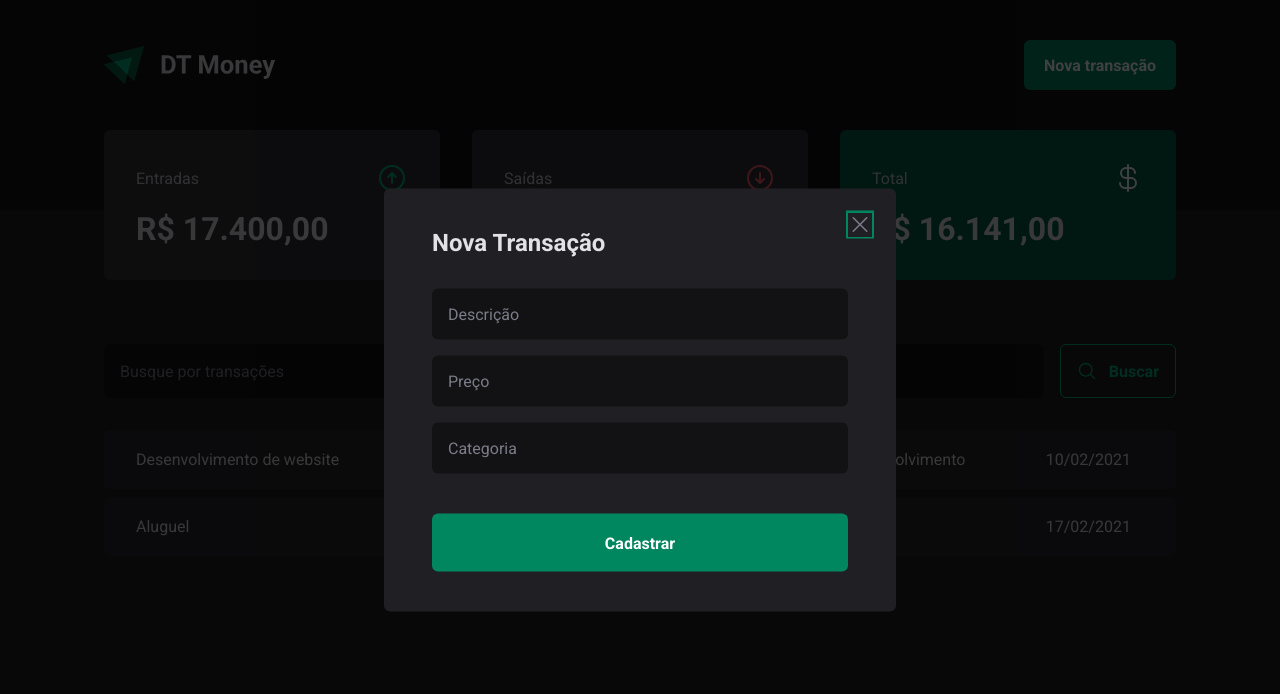
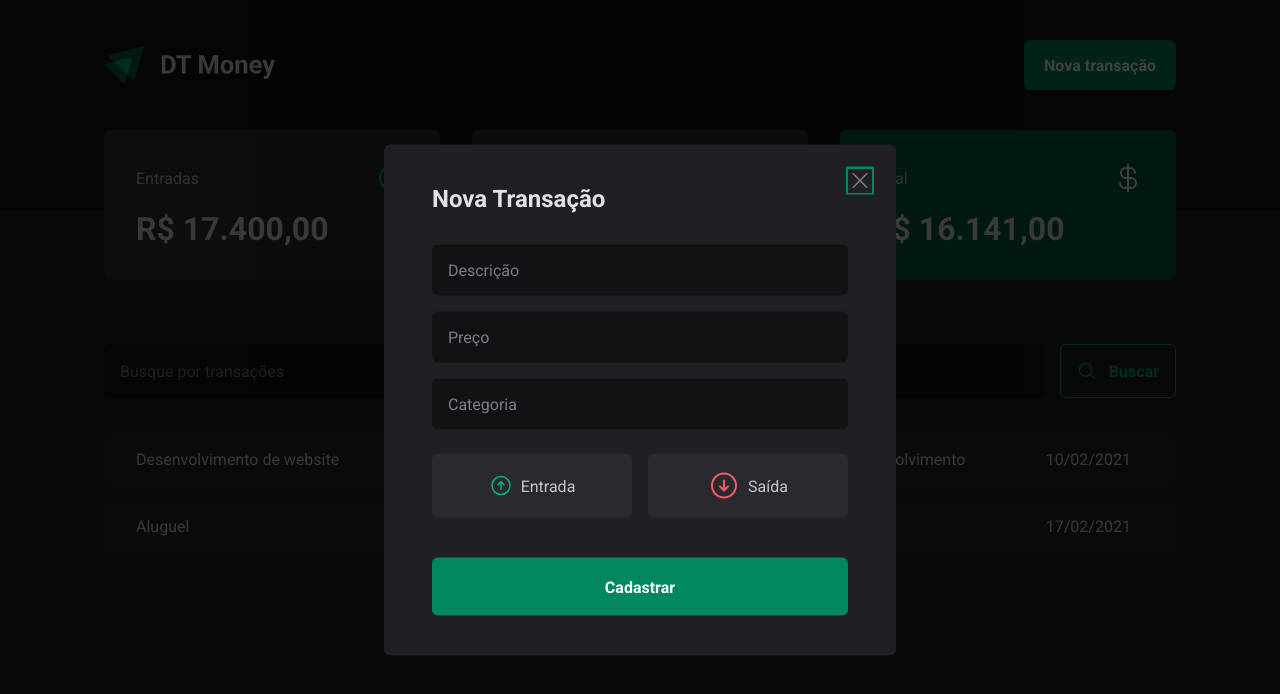
Before and after one commit to Stephany249/react, a React (Vite) app in the folder 03-dt-money/: page / in a window 1280 px wide. Both pictures are taken after a click on the button "Nova transação". Shown: the top 694 px of the page. Built offline with nearby package versions, Linux system fonts and the light colour scheme.

Commit message:
Visual structure - Entry and exit buttons

```diff
--- a/03-dt-money/src/components/NewTransactionModal/index.tsx
+++ b/03-dt-money/src/components/NewTransactionModal/index.tsx
@@ -1,7 +1,13 @@
 import { Dialog } from 'radix-ui'
-import { X } from '@phosphor-icons/react'
+import { ArrowCircleDown, ArrowCircleUp, X } from '@phosphor-icons/react'
 
-import { CloseButton, Content, Overlay } from './styles'
+import {
+  CloseButton,
+  Content,
+  Overlay,
+  TransactionType,
+  TransactionTypeButton,
+} from './styles'
 
 export function NewTransactionModal() {
   return (
@@ -19,6 +25,17 @@ export function NewTransactionModal() {
           <input type="number" placeholder="Preço" required />
           <input type="text" placeholder="Categoria" required />
 
+          <TransactionType>
+            <TransactionTypeButton type="button" variant="income">
+              <ArrowCircleUp size={24} />
+              Entrada
+            </TransactionTypeButton>
+            <TransactionTypeButton type="button" variant="outcome">
+              <ArrowCircleDown size={32} />
+              Saída
+            </TransactionTypeButton>
+          </TransactionType>
+
           <button type="submit">Cadastrar</button>
         </form>
       </Content>
--- a/03-dt-money/src/components/NewTransactionModal/styles.ts
+++ b/03-dt-money/src/components/NewTransactionModal/styles.ts
@@ -66,3 +66,34 @@ export const CloseButton = styled(Dialog.Close)`
   cursor: pointer;
   color: ${(props) => props.theme['gray-500']};
 `
+
+export const TransactionType = styled.div`
+  display: grid;
+  grid-template-columns: repeat(2, 1fr);
+  gap: 1rem;
+  margin-top: 0.5rem;
+`
+
+interface TransactionTypeButtonProps {
+  variant: 'income' | 'outcome'
+}
+
+export const TransactionTypeButton = styled.button<TransactionTypeButtonProps>`
+  background: ${(props) => props.theme['gray-700']};
+  padding: 1rem;
+  display: flex;
+  align-items: center;
+  justify-content: center;
+  gap: 0.5rem;
+  border-radius: 6px;
+  cursor: pointer;
+  border: 0;
+  color: ${(props) => props.theme['gray-300']};
+
+  svg {
+    color: ${(props) =>
+      props.variant === 'income'
+        ? props.theme['green-300']
+        : props.theme['red-300']};
+  }
+`
```
